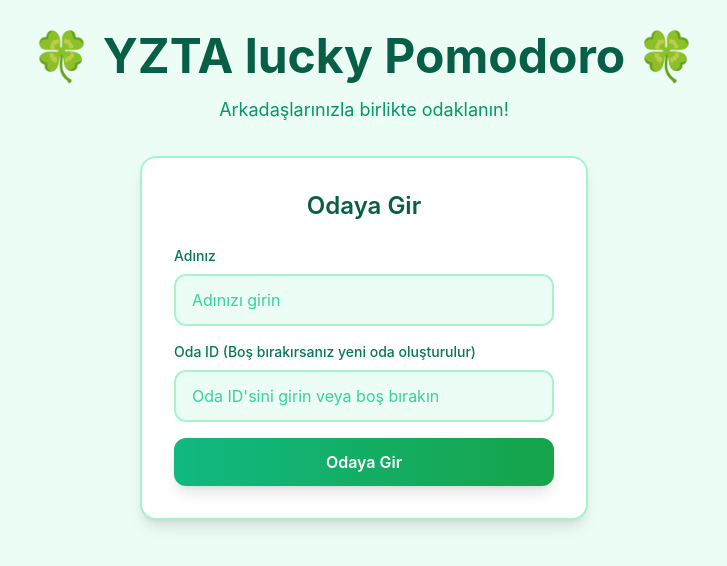
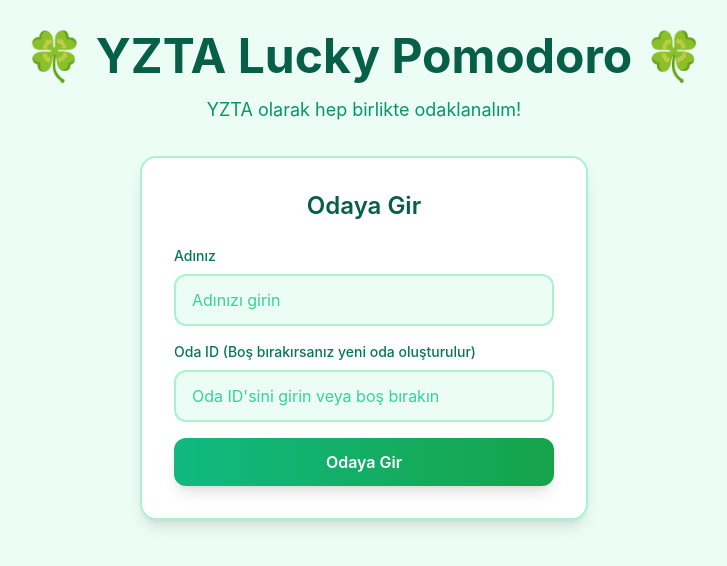
Before and after one commit to ahvcxa/LuckyPomodoro, a plain HTML site: page templates/index.html in a window 1280 px wide. Shown: the whole page, without its empty margins (276-1003 px from the left). Drawn offline with nearby package versions, Linux system fonts and the light colour scheme.

Commit message:
Update index.html

```diff
--- a/templates/index.html
+++ b/templates/index.html
@@ -3,7 +3,7 @@
 <head>
     <meta charset="UTF-8">
     <meta name="viewport" content="width=device-width, initial-scale=1.0">
-    <title>🍀 YZTA lucky Pomodoro 🍀</title>
+    <title>🍀 YZTA Lucky Pomodoro 🍀</title>
     <script src="https://cdn.tailwindcss.com"></script>
     <style>
         body {
@@ -47,9 +47,9 @@
         <!-- Header - Logo ve Başlık -->
         <div class="text-center mb-8">
           <div class="flex items-center justify-center mb-4">
-               <h1 class="text-5xl font-bold text-emerald-800">🍀 YZTA lucky Pomodoro 🍀</h1>
+               <h1 class="text-5xl font-bold text-emerald-800">🍀 YZTA Lucky Pomodoro 🍀</h1>
             </div>
-            <p class="text-emerald-600 text-lg">Arkadaşlarınızla birlikte odaklanın!</p>
+            <p class="text-emerald-600 text-lg">YZTA olarak hep birlikte odaklanalım!</p>
         </div>
 
         <!-- Oda Oluştur/Katıl Formu (Ana Sayfa) -->
```
